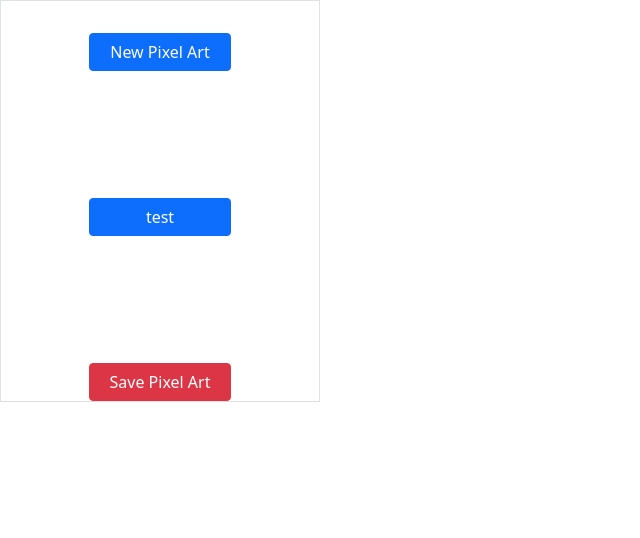
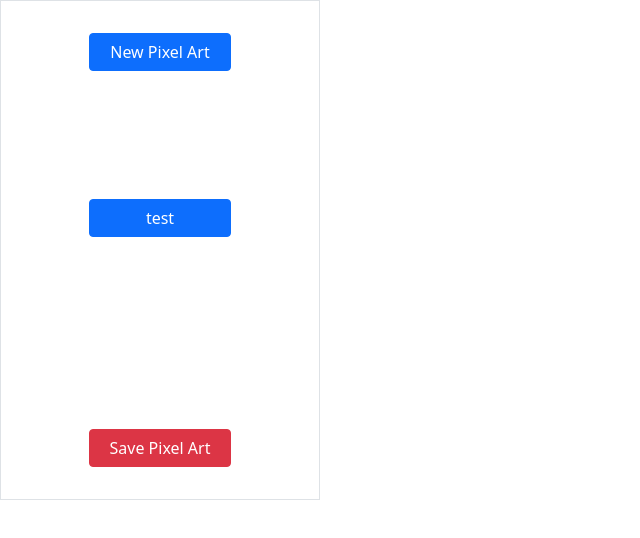
Before and after one commit to VaughnValle/bfs-visualizer, a React (Create React App) app in the folder frontend/: page / in a window 1280 px wide. Shown: the top 538 px of the page, without its empty margins (0-640 px from the left). Built offline with nearby package versions, Linux system fonts and the light colour scheme; the HTML template or start-up script is replaced by a standard one.

Commit message:
[Feature][Joseph] added LeftContainer

```diff
--- a/frontend/src/css/LeftContainer.css
+++ b/frontend/src/css/LeftContainer.css
@@ -8,6 +8,10 @@
 }
 
 #test {
-    padding-top: 40%;
-    padding-bottom: 40%;
+    padding-top: 8rem;
+    padding-bottom: 12rem;
 }
+
+#save-pixel-art {
+    padding-bottom: 2rem;
+}
```
